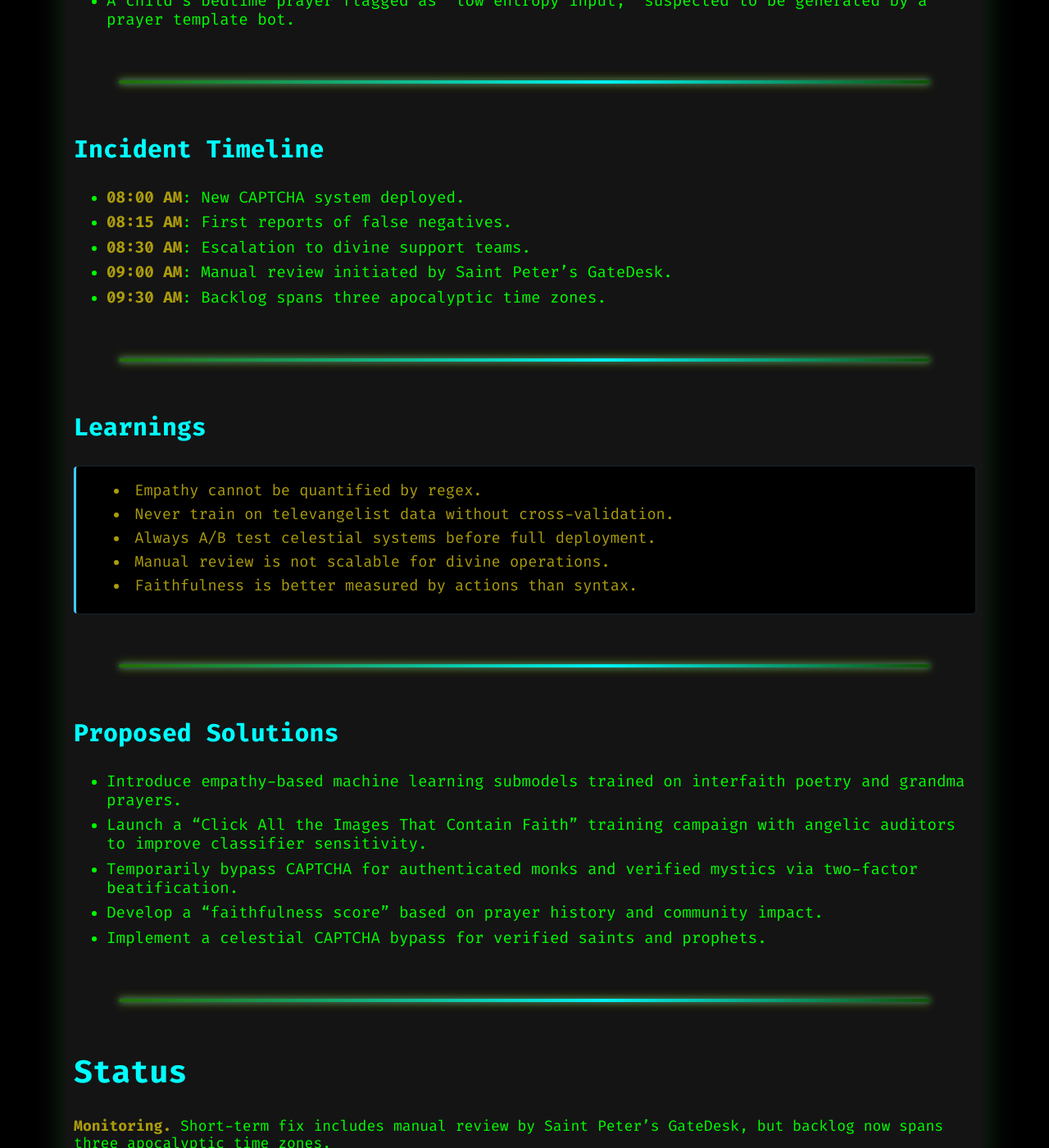
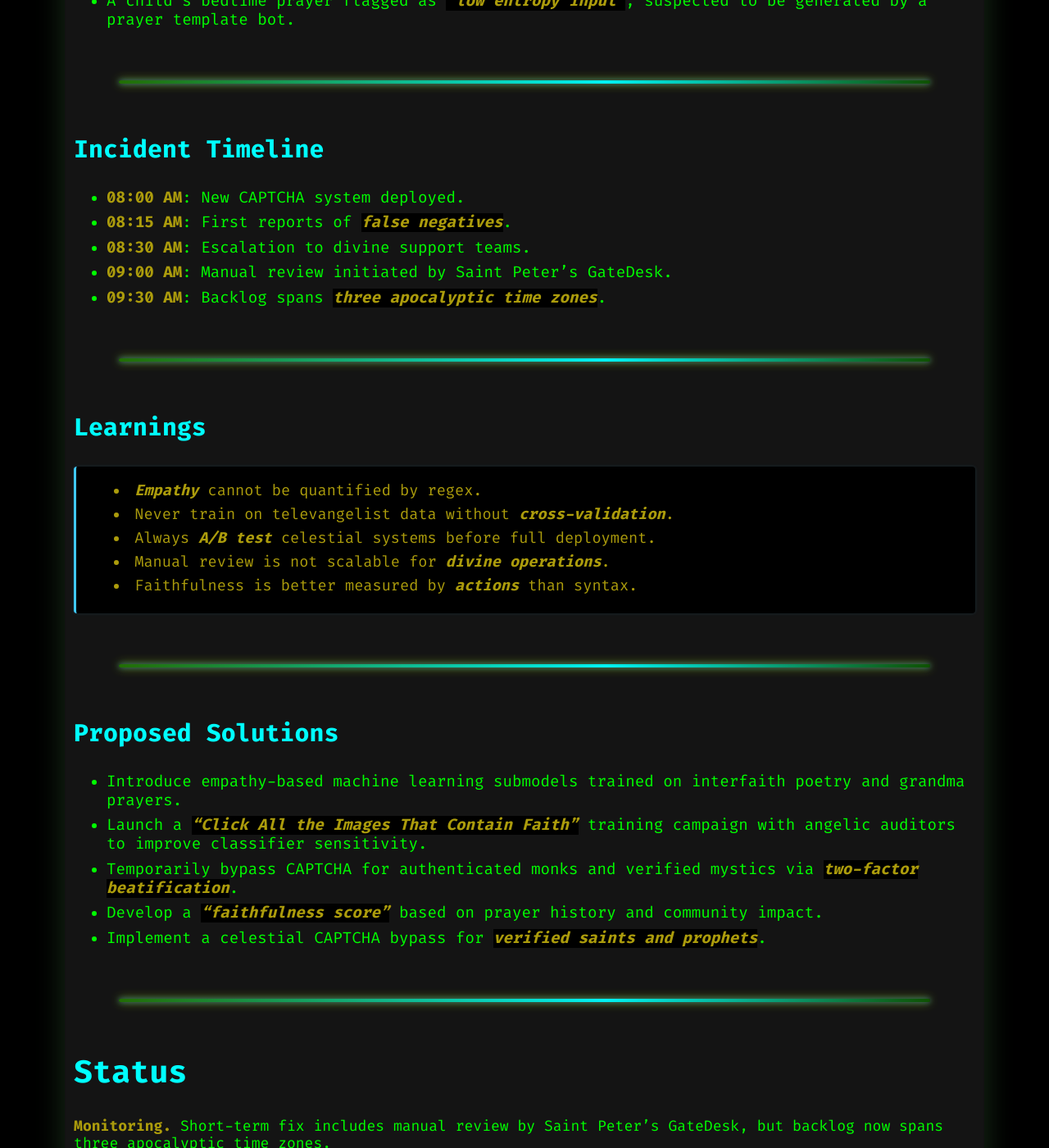
Before and after one commit to anthonypdawson/divine-devops-universe, a Jekyll site: the page built from _future/captcha-dei.md, in a window 1280 px wide and 1400 px high, scrolled down 3529 px. Shown: the whole window at 82% size. Built offline with Jekyll 4.4.1, drawn with Linux system fonts in a browser that asks for light colours; some web fonts are replaced; comment, search, counter and statistics services are not loaded; some of the changed text lies outside the part shown.

Commit message:
Enhance incident report with emphasized text for clarity and impact in the Captcha Dei documentation

```diff
--- a/_future/captcha-dei.md
+++ b/_future/captcha-dei.md
@@ -44,18 +44,18 @@ A heartfelt request for rain from a subsistence farmer was flagged as “suspect
 ### Expanded Incident Details
 
 #### Additional Misclassifications
-- A prayer for world peace flagged as "ambiguous intent."
-- A synchronized Gregorian chant botnet passed as legitimate.
-- A child’s bedtime prayer flagged as "low entropy input," suspected to be generated by a prayer template bot.
+- A prayer for world peace flagged as <em><strong>"ambiguous intent"</strong></em>.
+- A synchronized Gregorian chant botnet passed as <em><strong>legitimate</strong></em>.
+- A child’s bedtime prayer flagged as <em><strong>"low entropy input"</strong></em>, suspected to be generated by a prayer template bot.
 
 ---
 
 ### Incident Timeline
 - **08:00 AM**: New CAPTCHA system deployed.
-- **08:15 AM**: First reports of false negatives.
+- **08:15 AM**: First reports of <em><strong>false negatives</strong></em>.
 - **08:30 AM**: Escalation to divine support teams.
 - **09:00 AM**: Manual review initiated by Saint Peter’s GateDesk.
-- **09:30 AM**: Backlog spans three apocalyptic time zones.
+- **09:30 AM**: Backlog spans <em><strong>three apocalyptic time zones</strong></em>.
 
 ---
 
@@ -63,11 +63,11 @@ A heartfelt request for rain from a subsistence farmer was flagged as “suspect
 
 <div class="lessons-learned">
   <ul>
-    <li>Empathy cannot be quantified by regex.</li>
-    <li>Never train on televangelist data without cross-validation.</li>
-    <li>Always A/B test celestial systems before full deployment.</li>
-    <li>Manual review is not scalable for divine operations.</li>
-    <li>Faithfulness is better measured by actions than syntax.</li>
+    <li><em><strong>Empathy</strong></em> cannot be quantified by regex.</li>
+    <li>Never train on televangelist data without <em><strong>cross-validation</strong></em>.</li>
+    <li>Always <em><strong>A/B test</strong></em> celestial systems before full deployment.</li>
+    <li>Manual review is not scalable for <em><strong>divine operations</strong></em>.</li>
+    <li>Faithfulness is better measured by <em><strong>actions</strong></em> than syntax.</li>
   </ul>
 </div>
 
@@ -75,10 +75,10 @@ A heartfelt request for rain from a subsistence farmer was flagged as “suspect
 
 ### Proposed Solutions
 - Introduce empathy-based machine learning submodels trained on interfaith poetry and grandma prayers.
-- Launch a “Click All the Images That Contain Faith” training campaign with angelic auditors to improve classifier sensitivity.
-- Temporarily bypass CAPTCHA for authenticated monks and verified mystics via two-factor beatification.
-- Develop a "faithfulness score" based on prayer history and community impact.
-- Implement a celestial CAPTCHA bypass for verified saints and prophets.
+- Launch a <em><strong>“Click All the Images That Contain Faith”</strong></em> training campaign with angelic auditors to improve classifier sensitivity.
+- Temporarily bypass CAPTCHA for authenticated monks and verified mystics via <em><strong>two-factor beatification</strong></em>.
+- Develop a <em><strong>"faithfulness score"</strong></em> based on prayer history and community impact.
+- Implement a celestial CAPTCHA bypass for <em><strong>verified saints and prophets</strong></em>.
 
 ---
 
```
